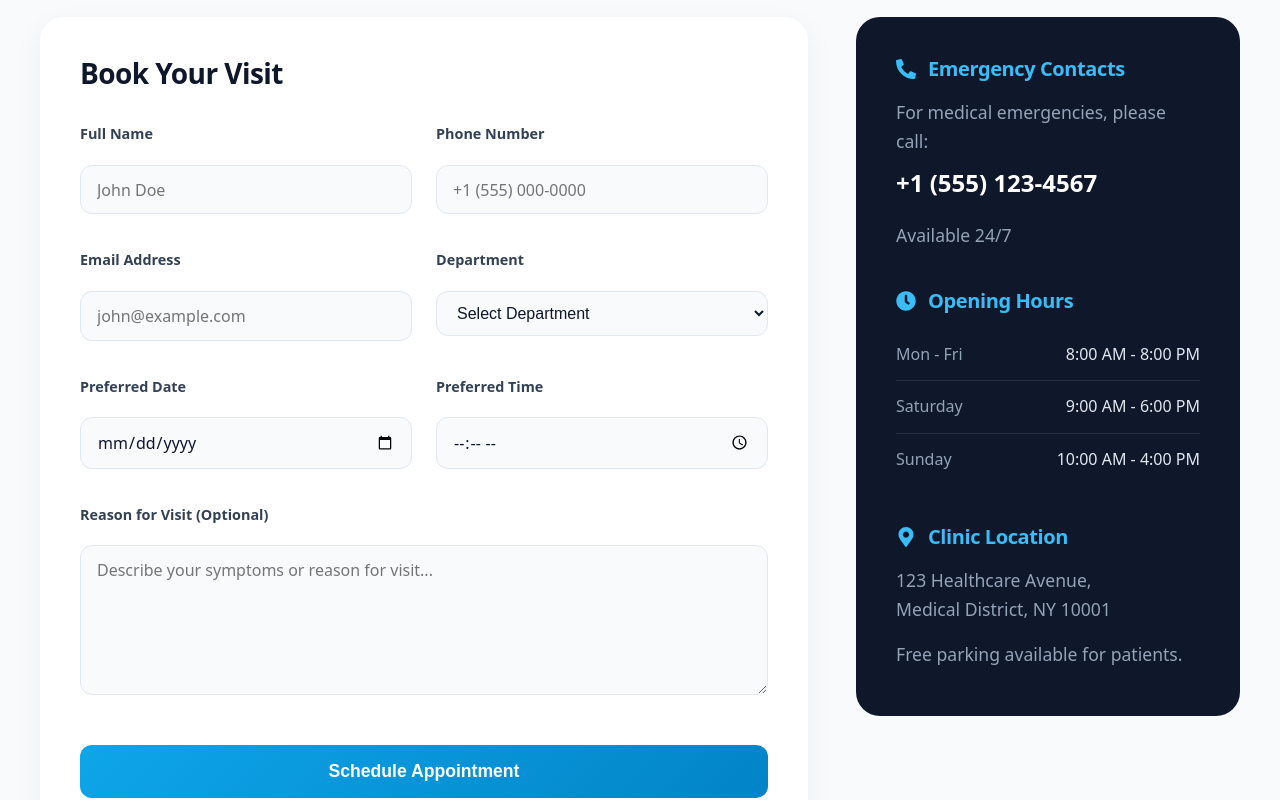
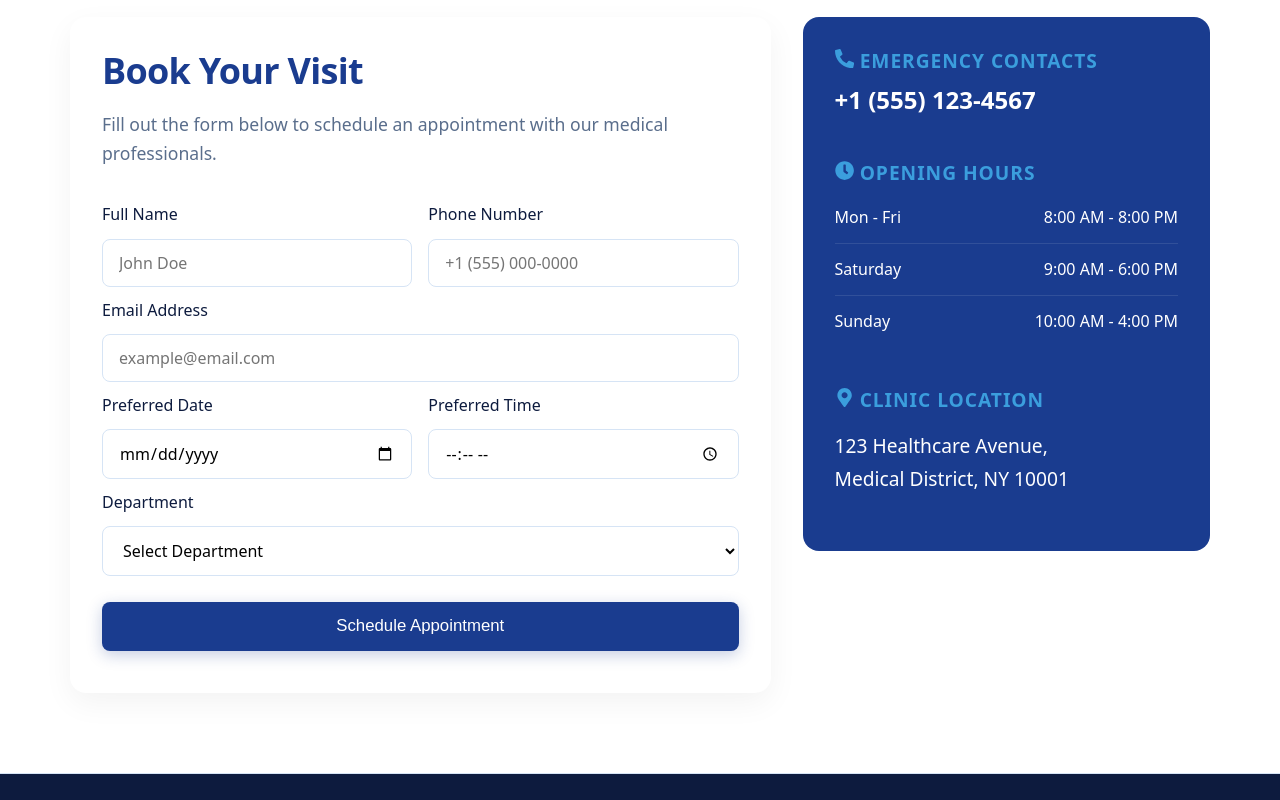
Before and after one commit to dev-nirob1/carePlus-healthcare-website, a React (Vite) app: page /appointments in a window 1280 px wide. Shown: the part 660-1460 px from the top of the page. Built offline with nearby package versions, Linux system fonts and the light colour scheme.

Commit message:
appointment page

```diff
--- a/src/assets/main.css
+++ b/src/assets/main.css
@@ -255,7 +255,7 @@ a {
   border: none;
   overflow: hidden;
   font-size: 1.05rem;
-  font-weight: 600;
+  font-weight: 500;
   text-align: center;
   transition: all var(--transition-smooth);
   line-height: 1;
@@ -267,6 +267,7 @@ a {
 /* Primary Button */
 .btn.bg-primary {
   background-color: var(--primary-color);
+  border-radius: 0.5rem;
   color: var(--white-color);
   box-shadow: 0 4px 15px rgba(26, 60, 143, 0.25);
 }
@@ -289,7 +290,6 @@ a {
 }
 
 .btn.bg-primary:hover {
-  transform: translateY(-3px);
   box-shadow: 0 8px 25px rgba(26, 60, 143, 0.35);
 }
 
@@ -307,8 +307,6 @@ a {
 .btn.outline:hover {
   background: var(--primary-color);
   color: var(--white-color);
-  transform: translateY(-3px);
-  box-shadow: 0 8px 25px rgba(26, 60, 143, 0.25);
 }
 
 /* Lists */
@@ -347,25 +345,14 @@ ul {
 
 /* Inputs */
 input,
-textarea {
+textarea,
+select {
   border: 1px solid var(--border-color);
-  border-radius: var(--radius-md);
-  padding: 1rem 1.5rem;
+  border-radius: 0.5rem;
+  padding: 0.75rem 1rem;
   font-family: var(--font-family);
   font-size: 1rem;
-  transition:
-    border-color var(--transition-fast),
-    box-shadow var(--transition-fast);
   width: 100%;
-  background-color: var(--light-bg-color);
-}
-
-input:focus,
-textarea:focus {
-  outline: none;
-  border-color: var(--secondary-color);
-  box-shadow: 0 0 0 4px rgba(59, 158, 221, 0.12);
-  background-color: var(--white-color);
 }
 
 img {
--- a/src/zems/Front/Components/Section/AppointmentForm.css
+++ b/src/zems/Front/Components/Section/AppointmentForm.css
@@ -1,89 +1,6 @@
 .appointment-form-container {
   background: white;
-  padding: 2.5rem;
-  border-radius: 24px;
+  padding: 2rem;
+  border-radius: 1rem;
   box-shadow: 0 10px 30px rgba(0, 0, 0, 0.05);
 }
-
-.appointment-form h2 {
-  font-size: 1.75rem;
-  color: #0f172a;
-  margin-bottom: 2rem;
-  font-weight: 700;
-}
-
-.form-grid {
-  display: grid;
-  grid-template-columns: 1fr 1fr;
-  gap: 1.5rem;
-  margin-bottom: 1.5rem;
-}
-
-.form-group {
-  display: flex;
-  flex-direction: column;
-  gap: 0.5rem;
-}
-
-.form-group.full-width {
-  grid-column: 1 / -1;
-}
-
-.form-group label {
-  font-weight: 600;
-  color: #334155;
-  font-size: 0.95rem;
-}
-
-.form-input,
-.form-select,
-.form-textarea {
-  padding: 0.75rem 1rem;
-  border: 1px solid #e2e8f0;
-  border-radius: 12px;
-  font-size: 1rem;
-  color: #0f172a;
-  transition: all 0.3s;
-  background: #f8fafc;
-}
-
-.form-input:focus,
-.form-select:focus,
-.form-textarea:focus {
-  outline: none;
-  border-color: #0ea5e9;
-  background: white;
-  box-shadow: 0 0 0 4px rgba(14, 165, 233, 0.1);
-}
-
-.form-textarea {
-  resize: vertical;
-  min-height: 120px;
-}
-
-.submit-btn {
-  width: 100%;
-  padding: 1rem;
-  background: linear-gradient(135deg, #0ea5e9 0%, #0284c7 100%);
-  color: white;
-  border: none;
-  border-radius: 12px;
-  font-weight: 700;
-  font-size: 1.1rem;
-  cursor: pointer;
-  transition:
-    transform 0.3s,
-    box-shadow 0.3s;
-  margin-top: 1rem;
-}
-
-.submit-btn:hover {
-  transform: translateY(-2px);
-  box-shadow: 0 10px 20px rgba(14, 165, 233, 0.25);
-}
-
-@media (max-width: 640px) {
-  .form-grid {
-    grid-template-columns: 1fr;
-  }
-}
--- a/src/zems/Front/Components/Section/AppointmentForm.jsx
+++ b/src/zems/Front/Components/Section/AppointmentForm.jsx
@@ -1,5 +1,10 @@
 import React, { useState } from "react";
 import "./AppointmentForm.css";
+import InputField from "../../../../components/Element/InputField";
+import SelectDropdown from "../../../../components/Element/SelectDropdown";
+import BaseButton from "../../../../components/Element/BaseButton";
+import BaseParagraph from "../../../../components/Element/BaseParagraph";
+import BaseTitle from "../../../../components/Element/BaseTitle";
 
 function AppointmentForm() {
   const [formData, setFormData] = useState({
@@ -36,47 +41,73 @@ function AppointmentForm() {
   return (
     <div className="appointment-form-container">
       <form className="appointment-form" onSubmit={handleSubmit}>
-        <h2>Book Your Visit</h2>
-        <div className="form-grid">
-          <div className="form-group">
+        <div className="mb-2">
+          <BaseTitle>Book Your Visit</BaseTitle>
+          <BaseParagraph>
+            Fill out the form below to schedule an appointment with our medical
+            professionals.
+          </BaseParagraph>
+        </div>
+        <div className="medium-2 medium-gap-1">
+          <div>
             <label>Full Name</label>
-            <input
+            <InputField
               type="text"
               name="name"
-              className="form-input"
               placeholder="John Doe"
               required
               value={formData.name}
               onChange={handleChange}
             />
           </div>
-          <div className="form-group">
+          <div>
             <label>Phone Number</label>
-            <input
+            <InputField
               type="tel"
               name="phone"
-              className="form-input"
               placeholder="+1 (555) 000-0000"
               required
               value={formData.phone}
               onChange={handleChange}
             />
           </div>
-          <div className="form-group">
+        </div>
+        <div>
           <label>Email Address</label>
-            <input
+          <InputField
             type="email"
             name="email"
-              className="form-input"
-              placeholder="john@example.com"
+            placeholder="example@email.com"
             required
             value={formData.email}
             onChange={handleChange}
           />
         </div>
-          <div className="form-group">
+        <div className="medium-2 medium-gap-1">
+          <div>
+            <label>Preferred Date</label>
+            <InputField
+              type="date"
+              name="date"
+              required
+              value={formData.date}
+              onChange={handleChange}
+            />
+          </div>
+          <div>
+            <label>Preferred Time</label>
+            <InputField
+              type="time"
+              name="time"
+              required
+              value={formData.time}
+              onChange={handleChange}
+            />
+          </div>
+        </div>
+        <div>
           <label>Department</label>
-            <select
+          <SelectDropdown
             name="department"
             className="form-select"
             required
@@ -90,44 +121,11 @@ function AppointmentForm() {
             <option value="Dermatology">Dermatology</option>
             <option value="General Practice">General Practice</option>
             <option value="Orthopedics">Orthopedics</option>
-            </select>
+          </SelectDropdown>
         </div>
-          <div className="form-group">
-            <label>Preferred Date</label>
-            <input
-              type="date"
-              name="date"
-              className="form-input"
-              required
-              value={formData.date}
-              onChange={handleChange}
-            />
-          </div>
-          <div className="form-group">
-            <label>Preferred Time</label>
-            <input
-              type="time"
-              name="time"
-              className="form-input"
-              required
-              value={formData.time}
-              onChange={handleChange}
-            />
-          </div>
-          <div className="form-group full-width">
-            <label>Reason for Visit (Optional)</label>
-            <textarea
-              name="message"
-              className="form-textarea"
-              placeholder="Describe your symptoms or reason for visit..."
-              value={formData.message}
-              onChange={handleChange}
-            ></textarea>
-          </div>
-        </div>
-        <button type="submit" className="submit-btn">
+        <BaseButton className="bg-primary width-full mt-1">
           Schedule Appointment
-        </button>
+        </BaseButton>
       </form>
     </div>
   );
--- a/src/zems/Front/Components/Section/AppointmentHelper.jsx
+++ b/src/zems/Front/Components/Section/AppointmentHelper.jsx
@@ -1,48 +1,47 @@
-import React from "react";
 import { FaPhoneAlt, FaClock, FaMapMarkerAlt } from "react-icons/fa";
+import SubTitle from "../../../../components/Element/SubTitle";
+import ListItem from "../../../../components/Element/ListItem";
+import BaseParagraph from "../../../../components/Element/BaseParagraph";
 
 function AppointmentHelper() {
   return (
     <div className="appointment-helper">
       <div className="helper-card">
-        <h3>
+        <SubTitle>
           <FaPhoneAlt /> Emergency Contacts
-        </h3>
-        <p>For medical emergencies, please call:</p>
+        </SubTitle>
         <span className="emergency-contact">+1 (555) 123-4567</span>
-        <p>Available 24/7</p>
       </div>
 
       <div className="helper-card">
-        <h3>
+        <SubTitle>
           <FaClock /> Opening Hours
-        </h3>
+        </SubTitle>
         <ul className="hours-list">
-          <li>
+          <ListItem>
             <span>Mon - Fri</span>
             <span>8:00 AM - 8:00 PM</span>
-          </li>
-          <li>
+          </ListItem>
+          <ListItem>
             <span>Saturday</span>
             <span>9:00 AM - 6:00 PM</span>
-          </li>
-          <li>
+          </ListItem>
+          <ListItem>
             <span>Sunday</span>
             <span>10:00 AM - 4:00 PM</span>
-          </li>
+          </ListItem>
         </ul>
       </div>
 
       <div className="helper-card">
-        <h3>
+        <SubTitle>
           <FaMapMarkerAlt /> Clinic Location
-        </h3>
-        <p>
+        </SubTitle>
+        <BaseParagraph>
           123 Healthcare Avenue,
           <br />
           Medical District, NY 10001
-        </p>
-        <p>Free parking available for patients.</p>
+        </BaseParagraph>
       </div>
     </div>
   );
--- a/src/zems/Front/Components/Section/AppointmentSection.css
+++ b/src/zems/Front/Components/Section/AppointmentSection.css
@@ -1,27 +1,21 @@
 .appointment-section {
-  padding: 5rem 1rem;
-  background-color: #f8fafc;
+  padding: 5rem 0;
 }
-
-.appointment-container {
-  max-width: 1200px;
-  margin: 0 auto;
-  display: grid;
-  grid-template-columns: 2fr 1fr;
-  gap: 3rem;
-  align-items: start;
+.appointment-helper {
+  background: var(--primary-color);
+  color: var(--white-color);
+  padding: 2rem;
+  border-radius: 1rem;
+  height: fit-content;
 }
-
-/* Helper Side Panel */
-.appointment-helper {
-  background: #0f172a;
-  color: white;
-  padding: 2.5rem;
-  border-radius: 24px;
-  position: sticky;
-  top: 100px;
+.appointment-helper p {
+  color: var(--white-color);
+  font-size: 1.2rem;
 }
-
+.appointment-helper .emergency-contact {
+  font-size: 1.5rem;
+  font-weight: 600;
+}
 .helper-card {
   margin-bottom: 2.5rem;
 }
@@ -30,40 +24,12 @@
   margin-bottom: 0;
 }
 
-.helper-card h3 {
-  font-size: 1.25rem;
-  margin-bottom: 1rem;
-  color: #38bdf8;
-  display: flex;
-  align-items: center;
-  gap: 0.75rem;
-}
-
-.helper-card p {
-  color: #94a3b8;
-  line-height: 1.6;
-  margin-bottom: 0.5rem;
-}
-
-.emergency-contact {
-  font-size: 1.5rem;
-  font-weight: 800;
-  color: white;
-  margin-top: 0.5rem;
-  display: block;
-}
-
-.hours-list {
-  list-style: none;
-  padding: 0;
-}
-
 .hours-list li {
   display: flex;
   justify-content: space-between;
   border-bottom: 1px solid rgba(255, 255, 255, 0.1);
   padding: 0.75rem 0;
-  color: #e2e8f0;
+  color: var(--white-color);
 }
 
 .hours-list li:last-child {
@@ -71,16 +37,5 @@
 }
 
 .hours-list span:first-child {
-  color: #94a3b8;
+  color: var(--white-color);
 }
-
-@media (max-width: 1024px) {
-  .appointment-container {
-    grid-template-columns: 1fr;
-    gap: 4rem;
-  }
-
-  .appointment-helper {
-    position: static;
-  }
-}
--- a/src/zems/Front/Components/Section/AppointmentSection.jsx
+++ b/src/zems/Front/Components/Section/AppointmentSection.jsx
@@ -5,10 +5,14 @@ import "./AppointmentSection.css";
 
 function AppointmentSection() {
   return (
-    <section className="appointment-section">
-      <div className="appointment-container">
-        <AppointmentForm />
-        <AppointmentHelper />
+    <section className="appointment-section container">
+      <div className="large-8 gap-2">
+        <div className="large-span-5">
+          <AppointmentForm />
+        </div>
+        <div className="large-span-3">
+          <AppointmentHelper />
+        </div>
       </div>
     </section>
   );
```
Lines whose indentation alone changed are shown as unchanged.
